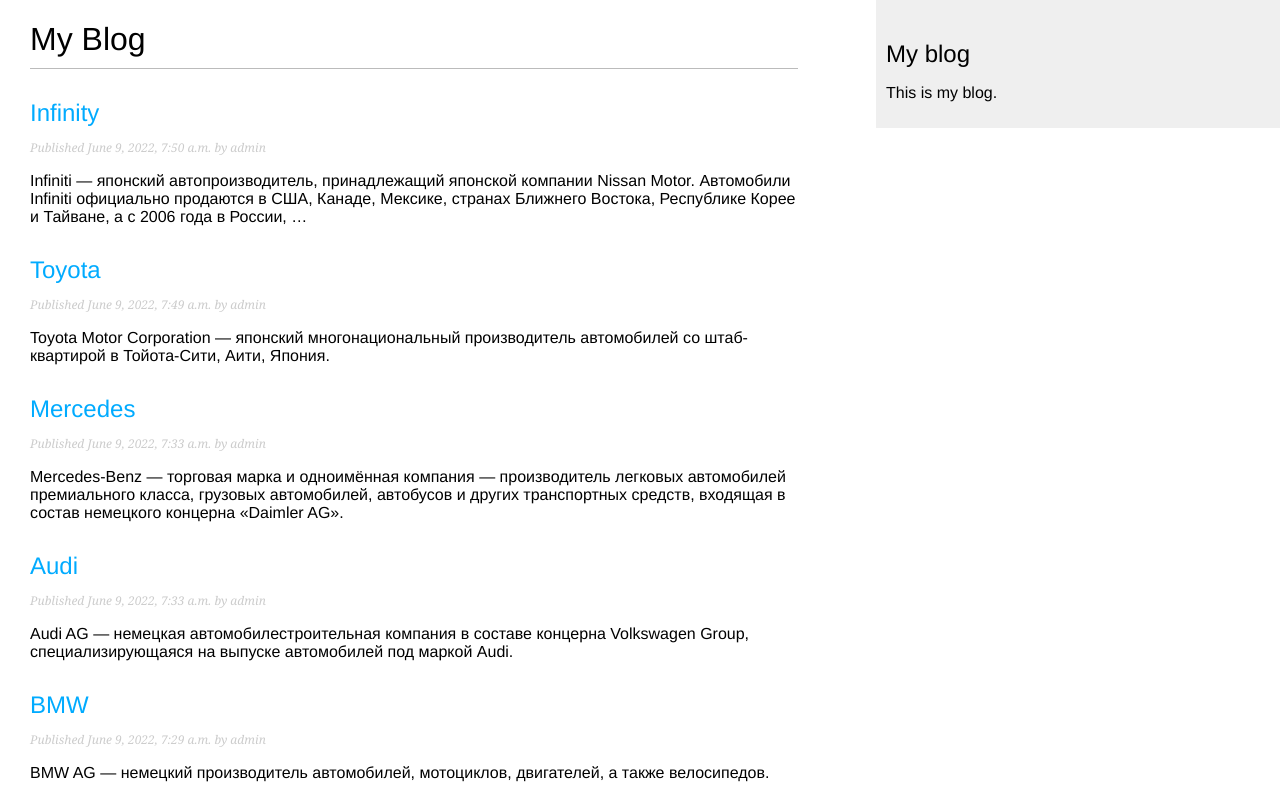
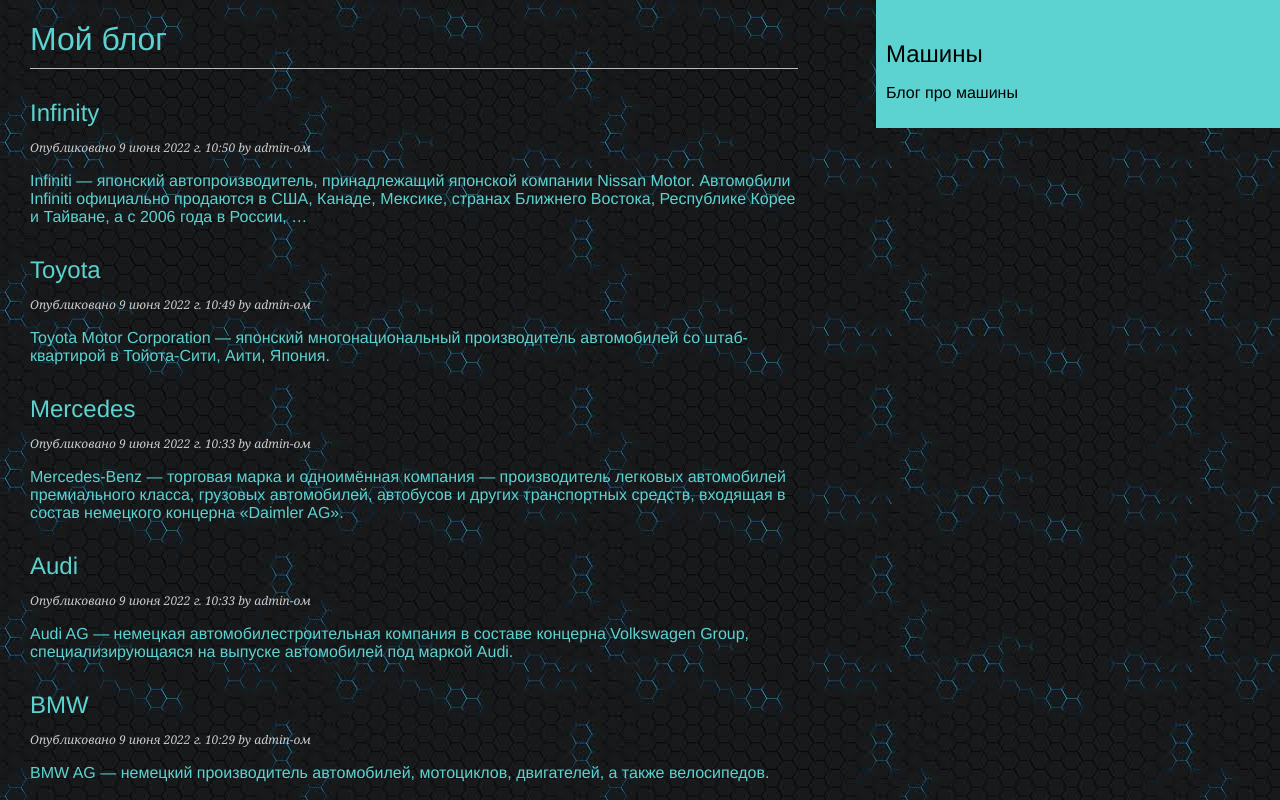
Before and after one commit to Vizuz/project, a Django app: page /blog/ in a window 1280 px wide. Run offline with Django 4.2, Linux system fonts and the light colour scheme; data comes from the database, SQL or seed files in the repository; both versions use the stored data as it was after the commit.

Commit message:
5 commit

```diff
--- a/mysite/blog/static/css/blog.css
+++ b/mysite/blog/static/css/blog.css
@@ -2,17 +2,21 @@
     margin:0;
     padding:0;
     font-family:helvetica, sans-serif;
+	background: url("../img/bg.jpg");
+
 }
 
 a {
     color:#00abff;
     text-decoration:none;
+	color: #5cd3d0;
 }
 
 h1 {
     font-weight:normal;
     border-bottom:1px solid #bbb;
     padding:0 0 10px 0;
+	color: #5cd3d0;
 }
 
 h2 {
@@ -32,8 +36,11 @@
     padding:10px;
     background:#efefef;
     height:100%;
+	background-color:#5cd3d0;
 }
-
+p {
+	color: #5cd3d0;
+}
 p.date {
     color:#ccc;
     font-family: georgia, serif;
@@ -53,6 +60,11 @@
     clear:both;
     color:#333;
     margin-bottom:4px;
+}
+
+
+h2 {
+	color: #5cd3d0;
 }
 input, textarea {
     clear:both;
--- a/mysite/blog/templates/blog/base.html
+++ b/mysite/blog/templates/blog/base.html
@@ -11,8 +11,8 @@
     {% endblock %}
   </div>
   <div id="sidebar">
-    <h2>My blog</h2>
-    <p>This is my blog.</p>
+    <h2 style="color:black">Машины</h2>
+    <p style="color:black">Блог про машины</p>
   </div>
 </body>
 </html>
--- a/mysite/blog/templates/blog/post/comment_form.html
+++ b/mysite/blog/templates/blog/post/comment_form.html
@@ -1,6 +1,6 @@
-<h2>Add a new comment</h2>
+<h2>Добавить новый комментарий</h2>
 <form action="{% url "blog:post_comment" post.id %}" method="post">
 	{{ form.as_p }}
 	{% csrf_token %}
-	<p><input type="submit" value="Add comment"></p>
+	<p><input type="submit" value="Добавить комментарий"></p>
 </form>
--- a/mysite/blog/templates/blog/post/list.html
+++ b/mysite/blog/templates/blog/post/list.html
@@ -1,9 +1,9 @@
 {% extends "blog/base.html" %}
 
-{% block title %}My Blog{% endblock %}
+{% block title %}Мой блог{% endblock %}
 
 {% block content %}
-  <h1>My Blog</h1>
+  <h1>Мой блог</h1>
   {% for post in posts %}
     <h2>
       <a href="{% url 'blog:post_detail' post.id %}">
@@ -11,7 +11,7 @@
       </a>
     </h2>
     <p class="date">
-      Published {{ post.publish }} by {{ post.author }}
+      Опубликовано {{ post.publish }} by {{ post.author }}-ом
     </p>
     {{ post.body|truncatewords:30|linebreaks }}
   {% endfor %}
--- a/mysite/mysite/settings.py
+++ b/mysite/mysite/settings.py
@@ -122,3 +122,7 @@
 # https://docs.djangoproject.com/en/4.0/ref/settings/#default-auto-field
 
 DEFAULT_AUTO_FIELD = 'django.db.models.BigAutoField'
+
+
+LANGUAGE_CODE = 'ru-ru'
+TIME_ZONE ='Europe/Moscow'
--- a/mysite/mysite/urls.py
+++ b/mysite/mysite/urls.py
@@ -18,4 +18,6 @@
 urlpatterns = [
  path('admin/', admin.site.urls),
  path('blog/', include('blog.urls', namespace='blog')),
+ path('', include('blog.urls', namespace='blog'))
+
 ]
```
Also changed, not shown: mysite/blog/templates/blog/post/comment.html (+5 -5 lines), mysite/blog/templates/blog/post/detail.html (+4 -4 lines), mysite/blog/static/img/bg.jpg (added), mysite/db.sqlite3.
